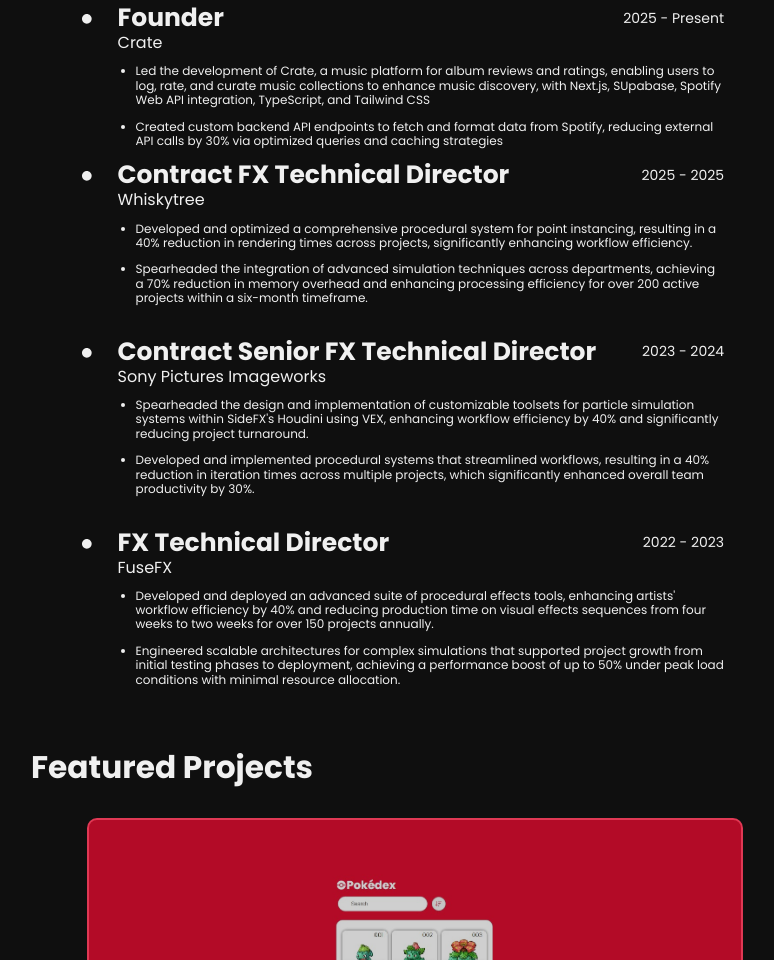
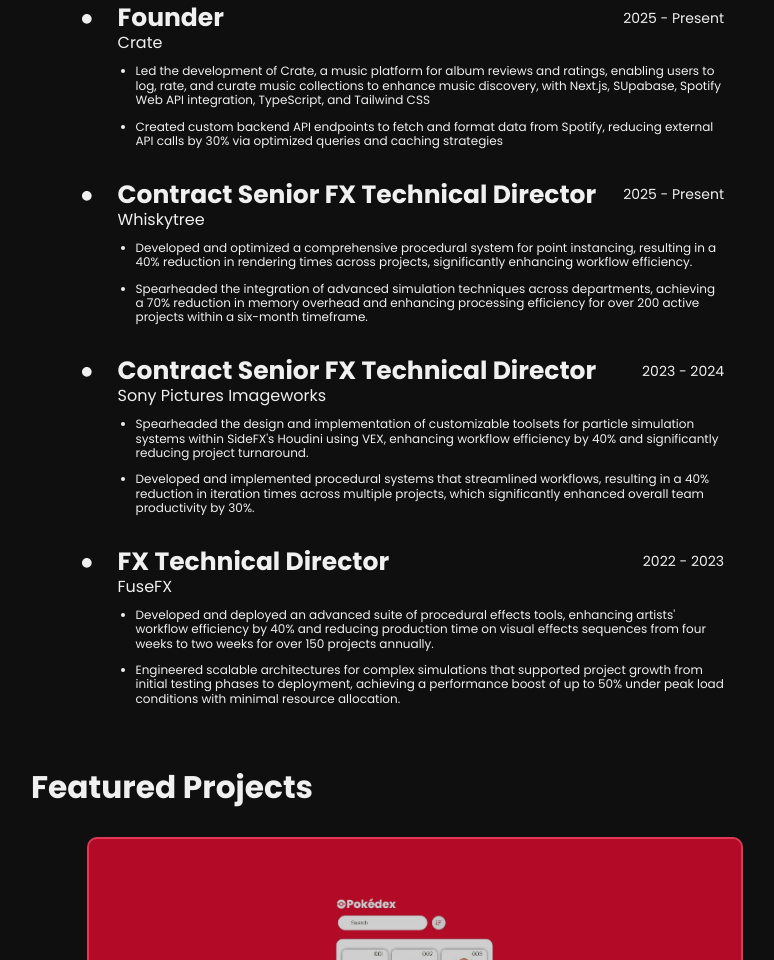
Before and after one commit to jwalker-swe/jwalker, a plain HTML site: page index.html in a window 1280 px wide. Shown: the part 772-1732 px from the top of the page, without its empty margins (225-999 px from the left). Drawn offline with nearby package versions, Linux system fonts and the light colour scheme.

Commit message:
experience changes

```diff
--- a/index.html
+++ b/index.html
@@ -160,14 +160,15 @@
                         </ul>
                     </div>
                 </div>
+                <br>
                 <div class="position">
                     <div class="bullet-point">
                         <svg xmlns="http://www.w3.org/2000/svg" viewBox="0 0 24 24" fill="rgba(240,240,240,1)"><path d="M12 22C17.5228 22 22 17.5228 22 12C22 6.47715 17.5228 2 12 2C6.47715 2 2 6.47715 2 12C2 17.5228 6.47715 22 12 22Z"></path></svg>
                     </div>
                     <div class="position-info">
                         <div class="title-container">
-                            <h4 class="job-title">Contract FX Technical Director</h4>
-                            <span class="date">2025 - 2025</span>
+                            <h4 class="job-title">Contract Senior FX Technical Director</h4>
+                            <span class="date">2025 - Present</span>
                         </div>
                         <span class="company">Whiskytree</span>
                         <br>
```
